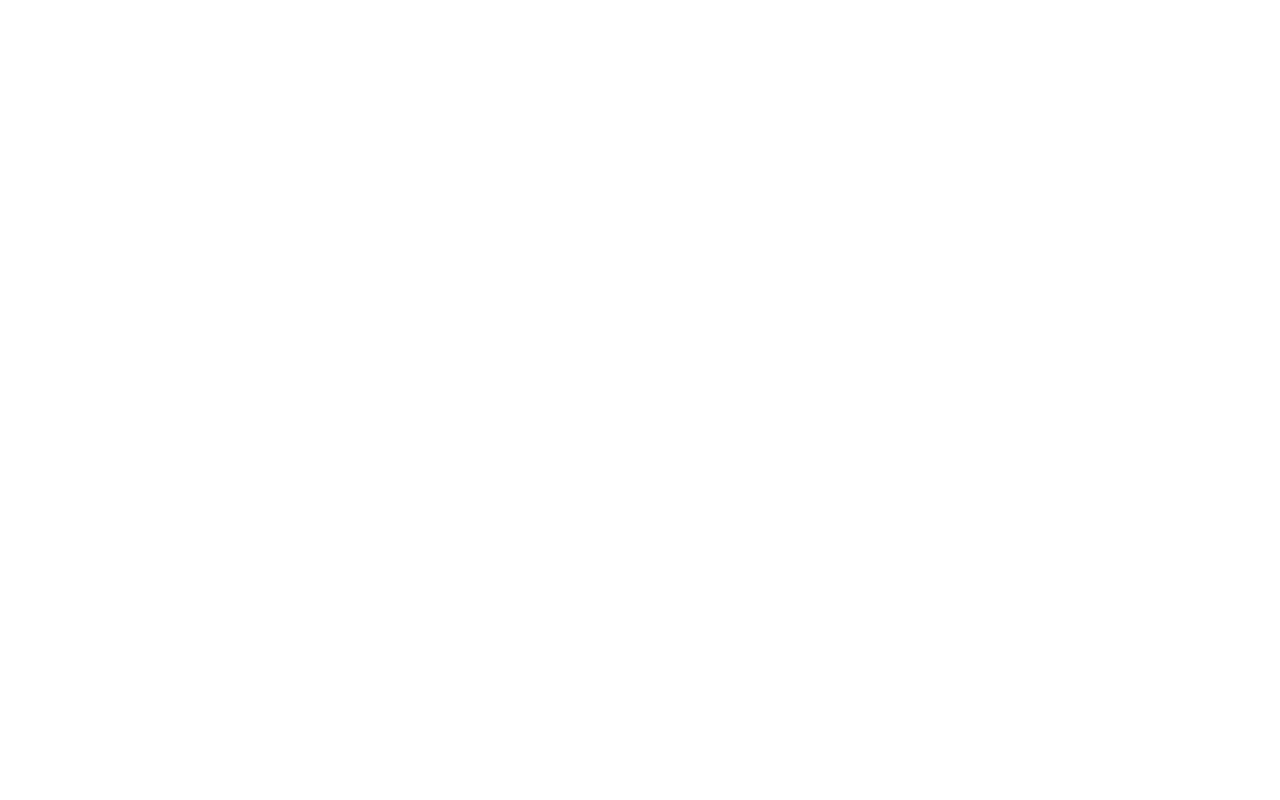
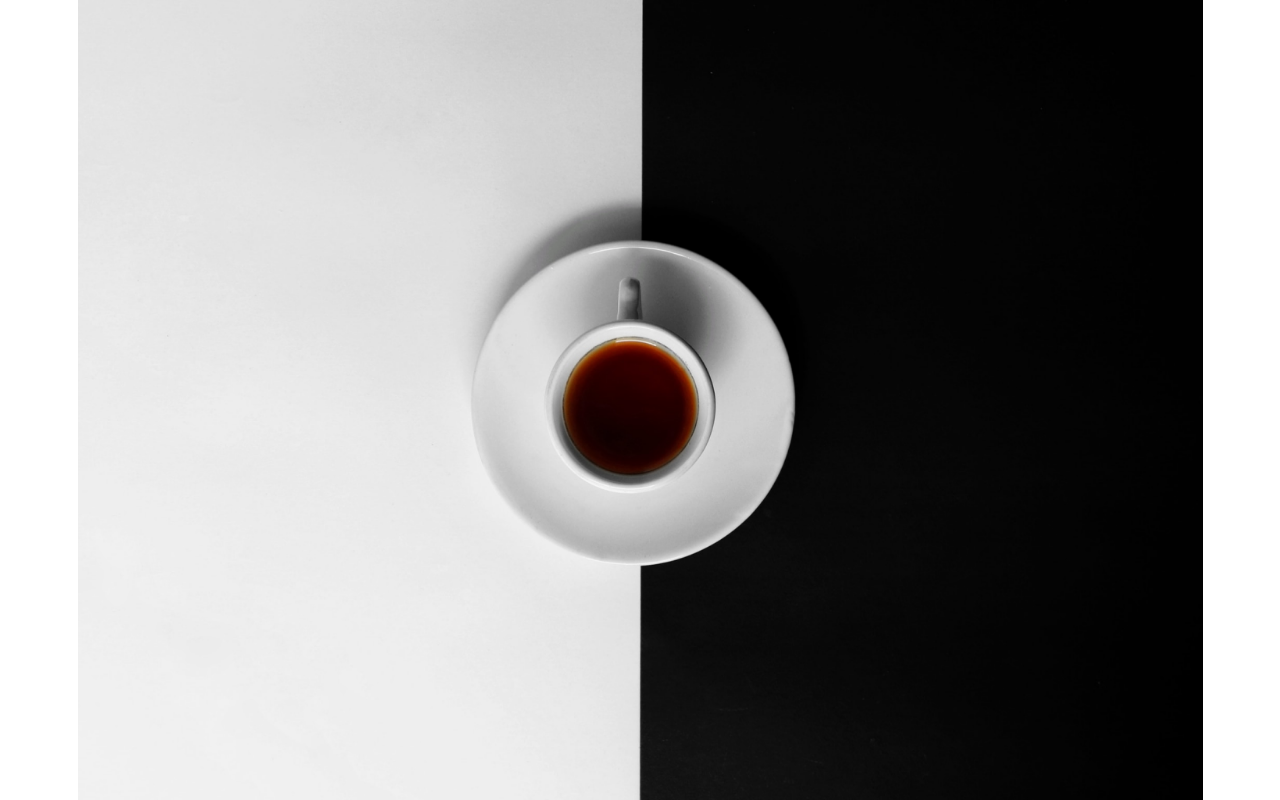
Before and after one commit to JuanCarlosAlmarioBabilonia/landingPageDesigns, a plain HTML site: page index.html in a window 1280 px wide. Drawn offline with Linux system fonts and the light colour scheme.

Commit message:
Declaracion de imagen de fondo

```diff
--- a/css/style.css
+++ b/css/style.css
@@ -4,3 +4,20 @@
     margin: 0;
     box-sizing: border-box;
  }
+
+ body{
+  background-image: url(/storage/img/fondo.png);
+  background-repeat: no-repeat;
+  background-size: contain;
+  background-position: center;
+}
+
+.container{
+  display: flex;
+  flex-direction:row;
+  height:100vh;
+  width:70vw;
+  margin:0 auto;
+  /* border: 0.1px solid rgb(0, 0, 0); */
+  /* background-color: rgb(255, 255, 255); */
+}
--- a/index.html
+++ b/index.html
@@ -7,5 +7,8 @@
     <title>55</title>
 </head>
 <body>
+    <div class="container">
+
+    </div>
 </body>
 </html>
```
